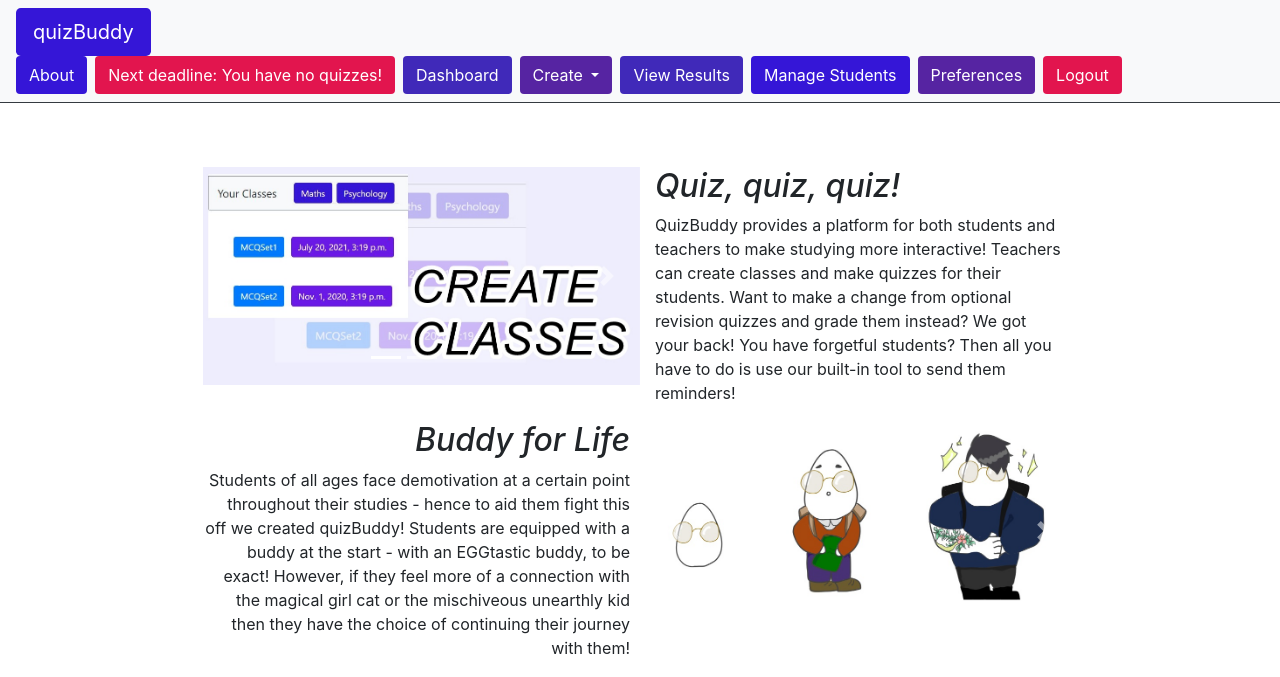
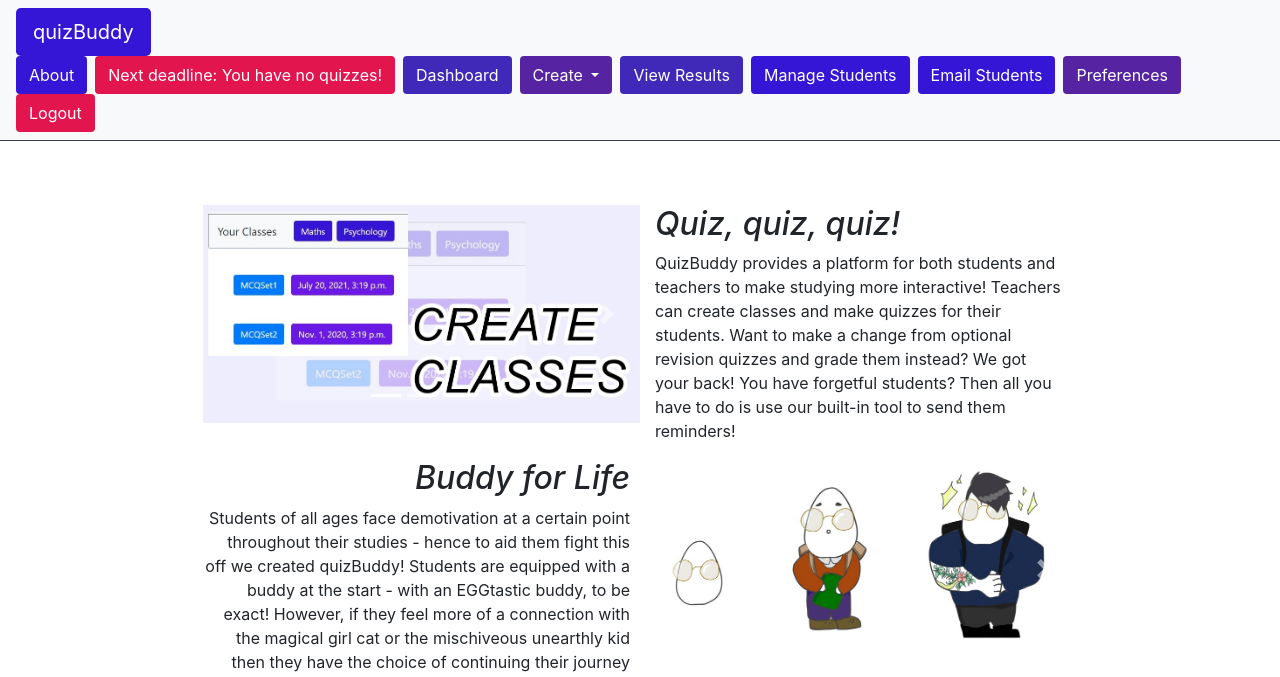
Before and after one commit to RobertNimmo26/quizBuddy, a Django app: page /about/ in a window 1280 px wide. Shown: the top 677 px of the page. Before the commit the page ends 654 px from the top, so only its background shows below. Run offline with Django 3.2, Linux system fonts and the light colour scheme; a user stored in the database is signed in; tables that the repository leaves empty hold one stand-in row (values such as "Sample post"); some libraries are stand-ins or nearby versions.

Commit message:
added missing button + changed dashboard button colour to match in about
+deleted a random print statement from views

```diff
--- a/quiz/views.py
+++ b/quiz/views.py
@@ -311,7 +311,6 @@ def createClass(request):
 @login_required
 @user_passes_test(teacher_check)
 def quizLibary(request):
-    print(request.method)
     if request.method == "POST":
 
         form = QuizLibrary(request.POST)
--- a/templates/quiz/about.html
+++ b/templates/quiz/about.html
@@ -18,7 +18,7 @@
 {% if request.user.is_teacher %}
 <button class="btn btn-quizBuddy-3 mr-2" type="button" onclick="window.location.href={% url 'dashboardTeacher' %}">Dashboard</button>
 {% elif request.user.is_student %}
-<button class="btn btn-quizBuddy-3 mr-2" type="button" onclick="window.location.href={% url 'dashboardStudent' %}">Dashboard</button>
+<button class="btn btn-quizBuddy-4 mr-2" type="button" onclick="window.location.href={% url 'dashboardStudent' %}">Dashboard</button>
 {% endif %}
 {% endblock %}
 
@@ -34,6 +34,7 @@
 </div>
 <button class="btn btn-quizBuddy-3 mr-2" type="button" onclick="window.location.href={% url 'quizResultsTeacher' %}">View Results</button>
 <button class="btn btn-quizBuddy-4 mr-2" type="button" onclick="window.location.href={% url 'manageStudent' %}">Manage Students</button>
+<button class="btn btn-quizBuddy-4 mr-2" type="button" onclick="window.location.href={% url 'sendEmail' %}">Email Students</button>
 <button class="btn btn-quizBuddy-1-dark mr-2" type="button" onclick="window.location.href={% url 'preferencesTeacher' %}">Preferences</button>
 <button class="btn btn-quizBuddy-5 mr-2" type ="button" onclick="window.location.href={% url 'user_logout' %}">Logout</button>
 
```
